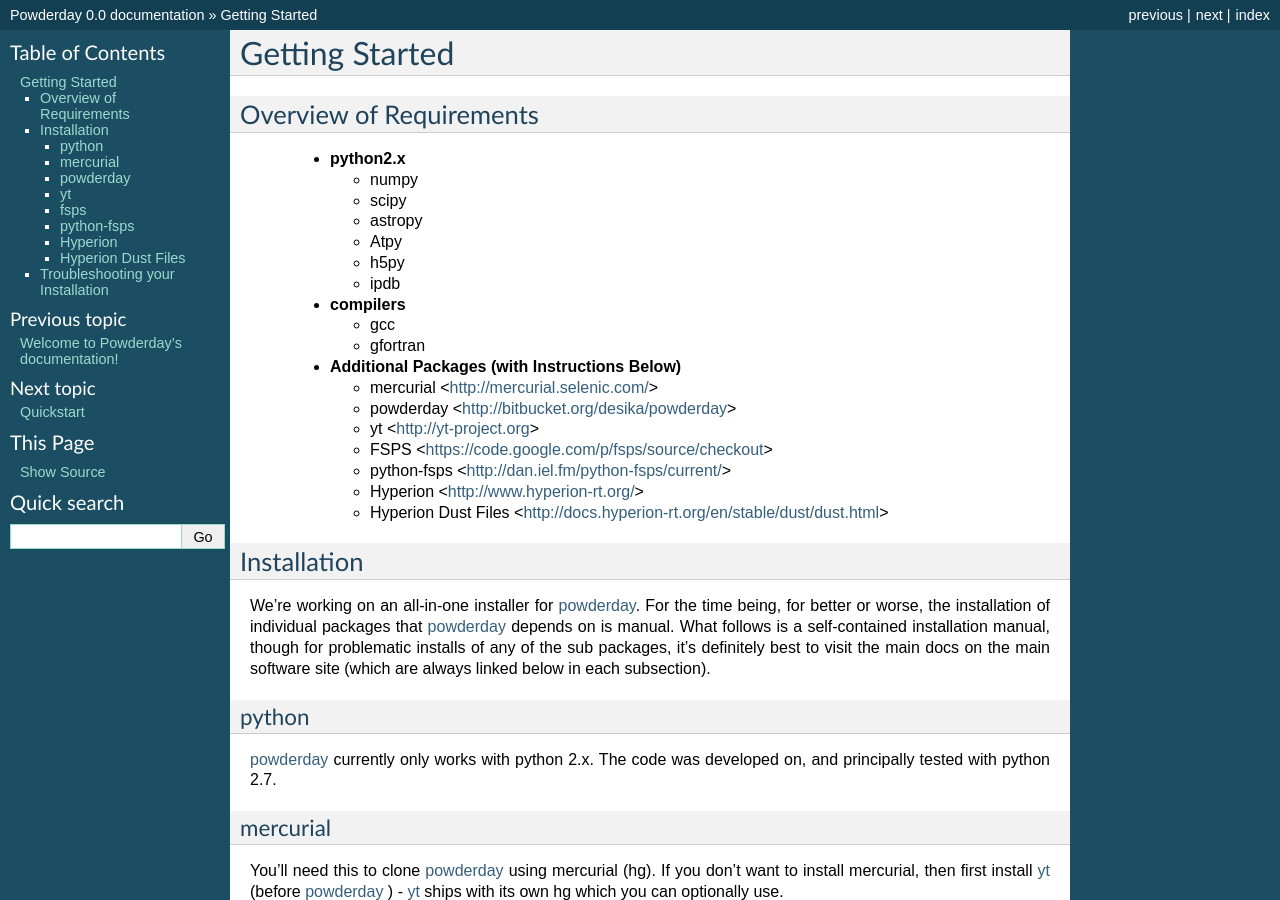
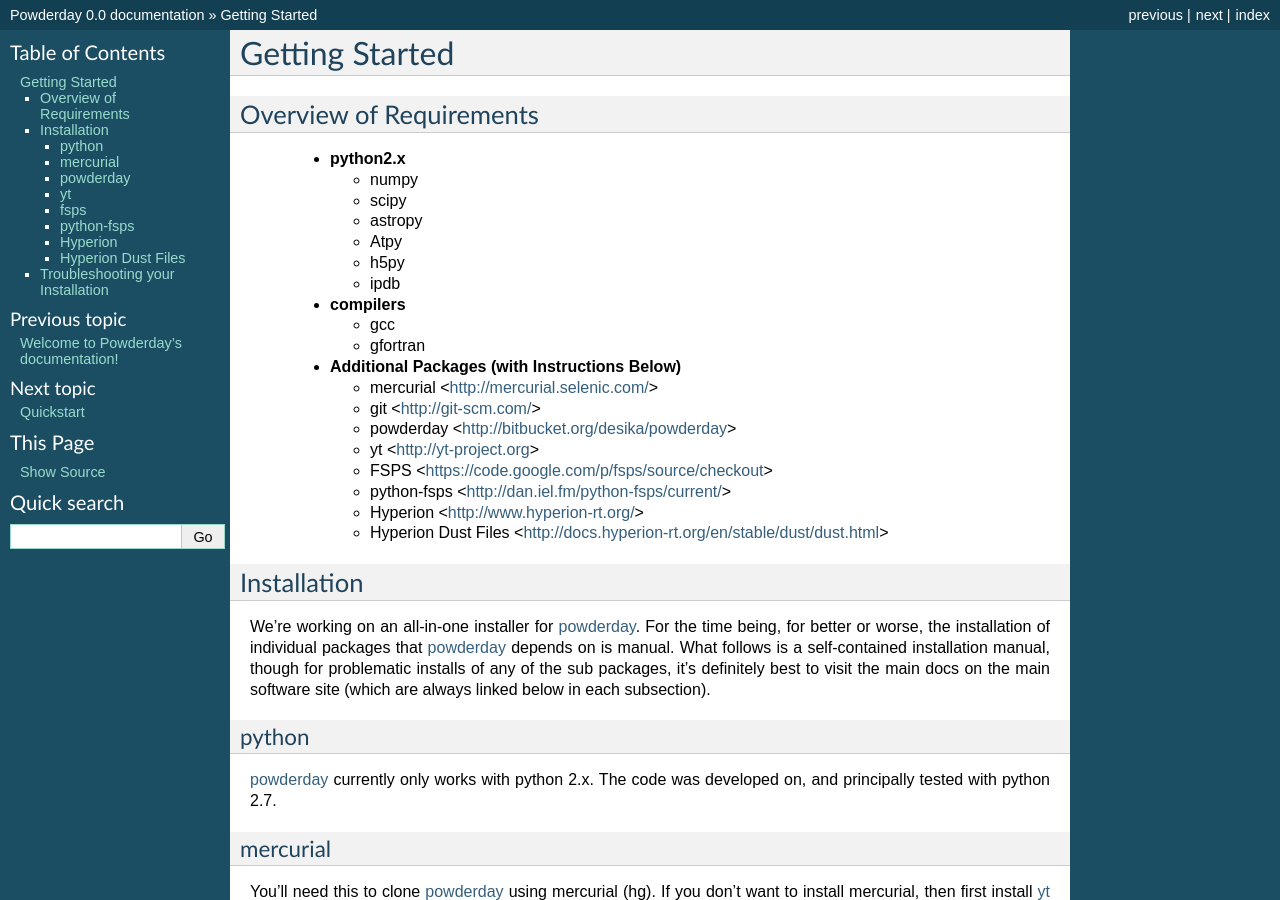
Before and after one commit to dnarayanan/powderday, a Sphinx documentation site: the page built from docs/installation.rst, in a window 1280 px wide and 900 px high. Built offline with Sphinx 7.4.7, drawn with Linux system fonts in a browser that asks for light colours.

Commit message:
docs: git added

```diff
--- a/docs/installation.rst
+++ b/docs/installation.rst
@@ -22,6 +22,7 @@
 	* **Additional Packages (with Instructions Below)**
 
 	  * mercurial  <http://mercurial.selenic.com/>
+	  * git  <http://git-scm.com/>
 	  * powderday <http://bitbucket.org/desika/powderday>
 	  * yt <http://yt-project.org>
 	  * FSPS <https://code.google.com/p/fsps/source/checkout>
```
